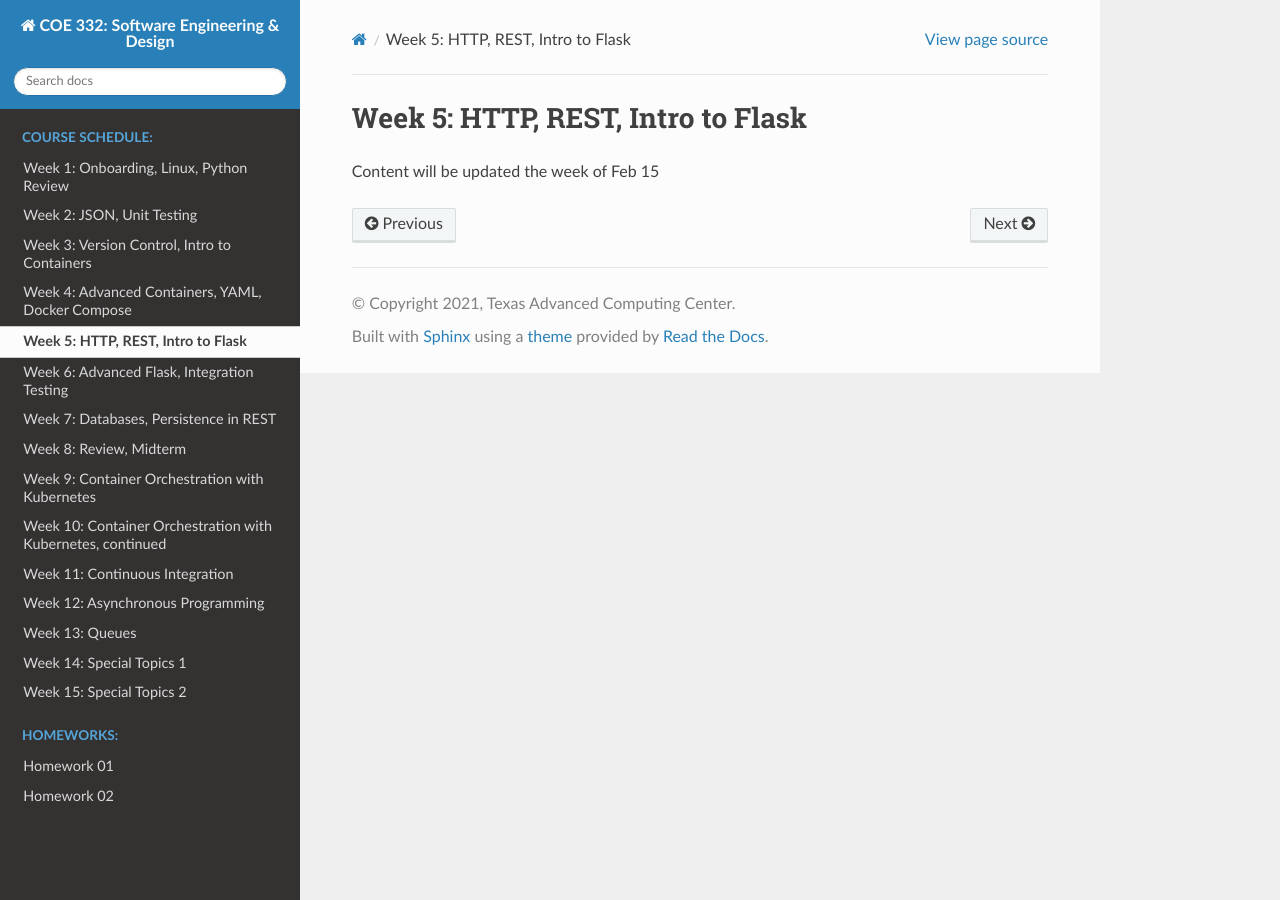
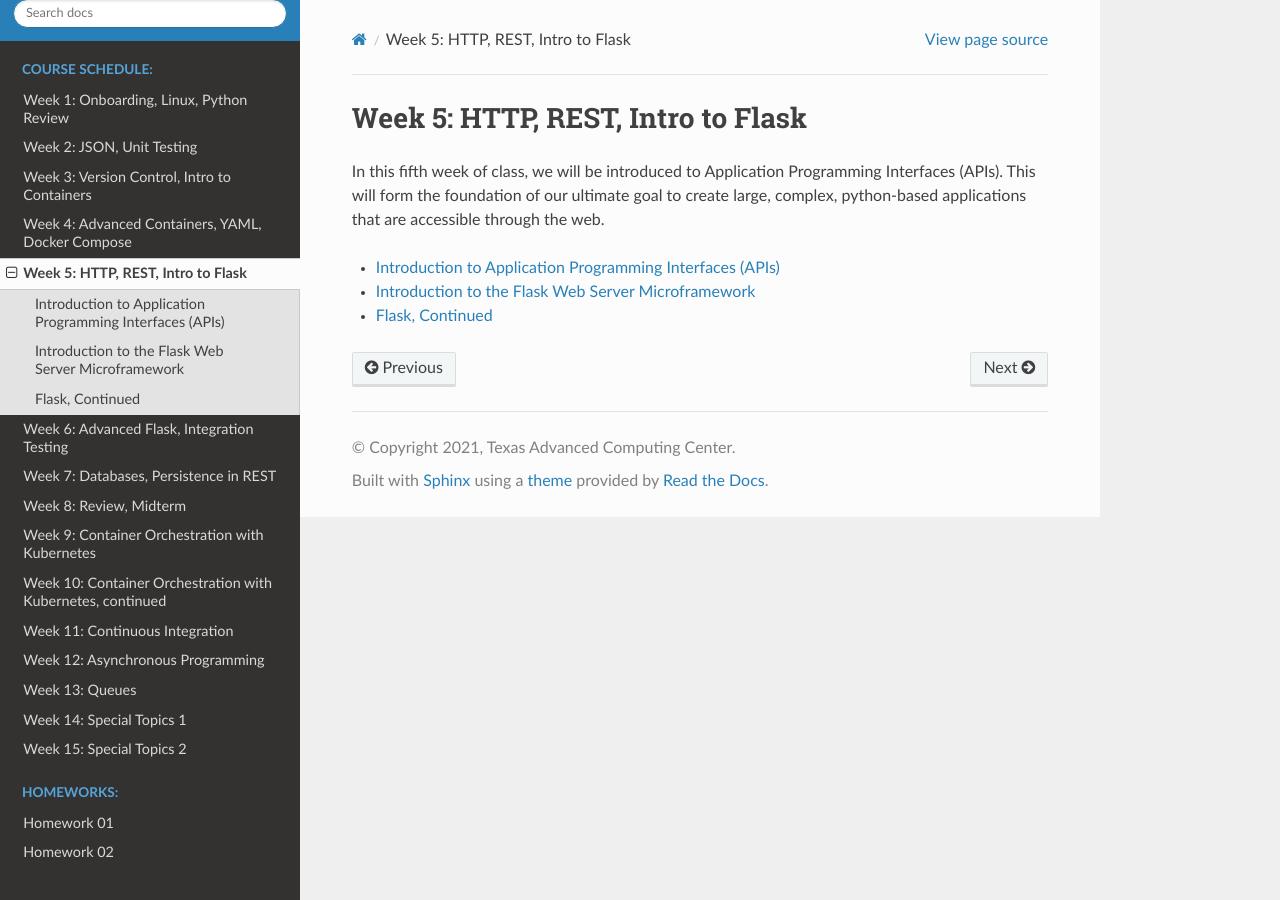
Before and after one commit to TACC/coe-332-sp21, a Sphinx documentation site: the page built from docs/week05/overview.rst, in a window 1280 px wide. Built offline with Sphinx 7.4.7 and the Read the Docs theme 2.0.0, drawn with Linux system fonts in a browser that asks for light colours.

Commit message:
adding intro to week05

```diff
--- a/docs/week05/overview.rst
+++ b/docs/week05/overview.rst
@@ -1,4 +1,14 @@
 Week 5: HTTP, REST, Intro to Flask
 ==================================
 
-Content will be updated the week of Feb 15
+In this fifth week of class, we will be introduced to Application Programming
+Interfaces (APIs). This will form the foundation of our ultimate goal to create
+large, complex, python-based applications that are accessible through the web.
+
+
+.. toctree::
+   :maxdepth: 1
+
+   intro_http_rest
+   intro_flask
+   flask_continued
```
Also changed, not shown: 1 other file.
